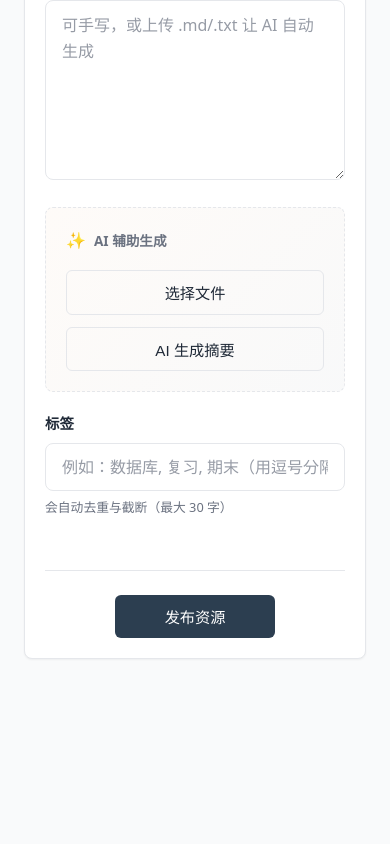
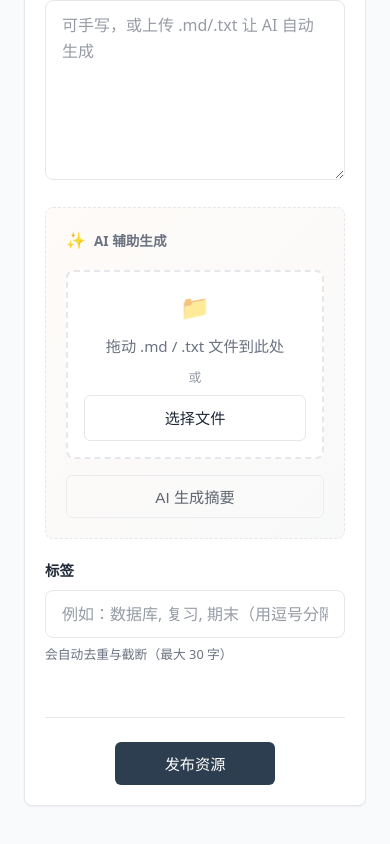
Before and after one commit to Gatanot/GaussProject, a SvelteKit app: page /upload in a window 390 px wide. Shown: the part 927-1771 px from the top of the page. Before the commit the page ends 1650 px from the top, so only its background shows below. Built offline with nearby package versions, Linux system fonts and the light colour scheme; no server answers; the database is empty.

Commit message:
修复upload前端
添加文件拖动上传，添加文件上传提示

```diff
--- a/src/routes/upload/+page.svelte
+++ b/src/routes/upload/+page.svelte
@@ -20,6 +20,46 @@
     const extOk = /\.(md|txt)$/i.test(f.name);
     return mimeOk || extOk;
   };
+
+  // 拖动上传相关状态
+  let isDragging = false;
+  let draggedFileName = '';
+  let uploadedTitle = ''; // 存储上传成功后的标题
+
+  function handleDragEnter(e: DragEvent) {
+    e.preventDefault();
+    isDragging = true;
+  }
+
+  function handleDragLeave(e: DragEvent) {
+    e.preventDefault();
+    isDragging = false;
+  }
+
+  function handleDragOver(e: DragEvent) {
+    e.preventDefault();
+  }
+
+  function handleDrop(e: DragEvent) {
+    e.preventDefault();
+    isDragging = false;
+    const files = e.dataTransfer?.files;
+    if (files && files.length > 0) {
+      const file = files[0];
+      if (isAllowedFile(file)) {
+        draggedFileName = file.name;
+        // 将拖入的文件设置到文件输入框
+        const fileEl = document.getElementById('summary_file') as HTMLInputElement;
+        if (fileEl) {
+          const dataTransfer = new DataTransfer();
+          dataTransfer.items.add(file);
+          fileEl.files = dataTransfer.files;
+        }
+      } else {
+        summaryMessage = '仅支持 .md/.txt 文档';
+      }
+    }
+  }
 </script>
 
 <div class="page-content">
@@ -37,6 +77,7 @@
         use:enhance={({ formElement }) => {
           submitting = true;
           actionResult = null;
+          uploadedTitle = title; // 保存当前标题用于成功提示
           return async ({ result, update }) => {
             try {
               if (result.type === 'success') {
@@ -50,6 +91,7 @@
                 resource_url = '';
                 content_detail = '';
                 tags = '';
+                draggedFileName = '';
               } else {
                 // 非成功结果交给默认更新机制处理（如失败校验）
                 await update();
@@ -107,15 +149,50 @@
               <span class="ai-icon">✨</span>
               <span class="ai-label">AI 辅助生成</span>
             </div>
+
+            <!-- 拖动上传区域 -->
+            <div
+              class="drop-zone {isDragging ? 'dragging' : ''} {draggedFileName ? 'has-file' : ''}"
+              on:dragenter={handleDragEnter}
+              on:dragleave={handleDragLeave}
+              on:dragover={handleDragOver}
+              on:drop={handleDrop}
+              role="region"
+              aria-label="拖动上传区域"
+            >
+              <input class="file-input-hidden" id="summary_file" type="file" accept=".md,.txt,text/markdown,text/plain" on:change={(e) => {
+                const target = e.target as HTMLInputElement;
+                if (target.files && target.files.length > 0) {
+                  draggedFileName = target.files[0].name;
+                }
+              }} />
+              {#if draggedFileName}
+                <div class="drop-zone-content">
+                  <span class="file-icon">📄</span>
+                  <span class="file-name">{draggedFileName}</span>
+                  <button type="button" class="clear-file-btn" on:click={() => {
+                    draggedFileName = '';
+                    const fileEl = document.getElementById('summary_file') as HTMLInputElement;
+                    if (fileEl) fileEl.value = '';
+                  }}>✕</button>
+                </div>
+              {:else}
+                <div class="drop-zone-content">
+                  <span class="drop-icon">📁</span>
+                  <span class="drop-text">拖动 .md / .txt 文件到此处</span>
+                  <span class="drop-hint">或</span>
+                  <label for="summary_file" class="file-select-btn">选择文件</label>
+                </div>
+              {/if}
+            </div>
+
             <div class="ai-summary-content">
-              <input class="file-input-hidden" id="summary_file" type="file" accept=".md,.txt,text/markdown,text/plain" />
-              <label for="summary_file" class="file-select-btn">选择文件</label>
-              <button type="button" class="ai-generate-btn" disabled={summaryLoading} on:click={async () => {
+              <button type="button" class="ai-generate-btn" disabled={summaryLoading || !draggedFileName} on:click={async () => {
                 summaryMessage = '';
                 const fileEl = document.getElementById('summary_file') as HTMLInputElement;
                 const f = fileEl?.files?.[0];
                 if (!f) {
-                  summaryMessage = '请选择 .md 或 .txt 文件';
+                  summaryMessage = '请先选择或拖入文件';
                   return;
                 }
                 if (!isAllowedFile(f)) {
@@ -174,7 +251,11 @@
           {#if actionResult}
             <div class="result-message {actionResult.success ? 'success' : 'error'}">
               <span class="result-icon">{actionResult.success ? '✓' : '✗'}</span>
-              <span>{actionResult.message}</span>
+              {#if actionResult.success}
+                <span>资料成功上传：{uploadedTitle}</span>
+              {:else}
+                <span>{actionResult.message}</span>
+              {/if}
               {#if actionResult.success && actionResult.resourceId}
                 <a href="/resource/{actionResult.resourceId}" class="result-link">查看详情 →</a>
               {/if}
@@ -503,6 +584,85 @@
     text-decoration: underline;
   }
 
+  /* ===== 拖动上传区域 ===== */
+  .drop-zone {
+    border: 2px dashed var(--c-border);
+    border-radius: var(--radius-md);
+    padding: 1.5rem;
+    margin-bottom: 1rem;
+    text-align: center;
+    transition: var(--transition);
+    background: var(--c-surface);
+    cursor: pointer;
+  }
+
+  .drop-zone:hover {
+    border-color: var(--c-primary);
+    background: rgba(44, 62, 80, 0.02);
+  }
+
+  .drop-zone.dragging {
+    border-color: var(--c-accent);
+    background: rgba(230, 126, 34, 0.05);
+    transform: scale(1.01);
+  }
+
+  .drop-zone.has-file {
+    border-color: var(--c-success);
+    border-style: solid;
+    background: rgba(16, 185, 129, 0.05);
+  }
+
+  .drop-zone-content {
+    display: flex;
+    flex-direction: column;
+    align-items: center;
+    gap: 0.5rem;
+  }
+
+  .drop-icon {
+    font-size: 2rem;
+    opacity: 0.7;
+  }
+
+  .drop-text {
+    font-size: 0.95rem;
+    color: var(--c-text-sub);
+  }
+
+  .drop-hint {
+    font-size: 0.8rem;
+    color: var(--c-text-sub);
+    opacity: 0.7;
+  }
+
+  .file-icon {
+    font-size: 1.5rem;
+  }
+
+  .file-name {
+    font-size: 0.95rem;
+    color: var(--c-text-main);
+    font-weight: 500;
+    word-break: break-all;
+  }
+
+  .clear-file-btn {
+    background: none;
+    border: none;
+    color: var(--c-text-sub);
+    font-size: 1rem;
+    cursor: pointer;
+    padding: 0.25rem 0.5rem;
+    border-radius: var(--radius-sm);
+    transition: var(--transition);
+  }
+
+  .clear-file-btn:hover {
+    color: var(--c-danger);
+    background: rgba(239, 68, 68, 0.1);
+  }
+
   /* ===== 加载动画 ===== */
   .loading-spinner {
     display: inline-block;
@@ -543,6 +703,14 @@
       width: 100%;
       justify-content: center;
     }
+
+    .drop-zone {
+      padding: 1rem;
+    }
+
+    .drop-icon {
+      font-size: 1.5rem;
+    }
   }
 
   @media (max-width: 480px) {
```
